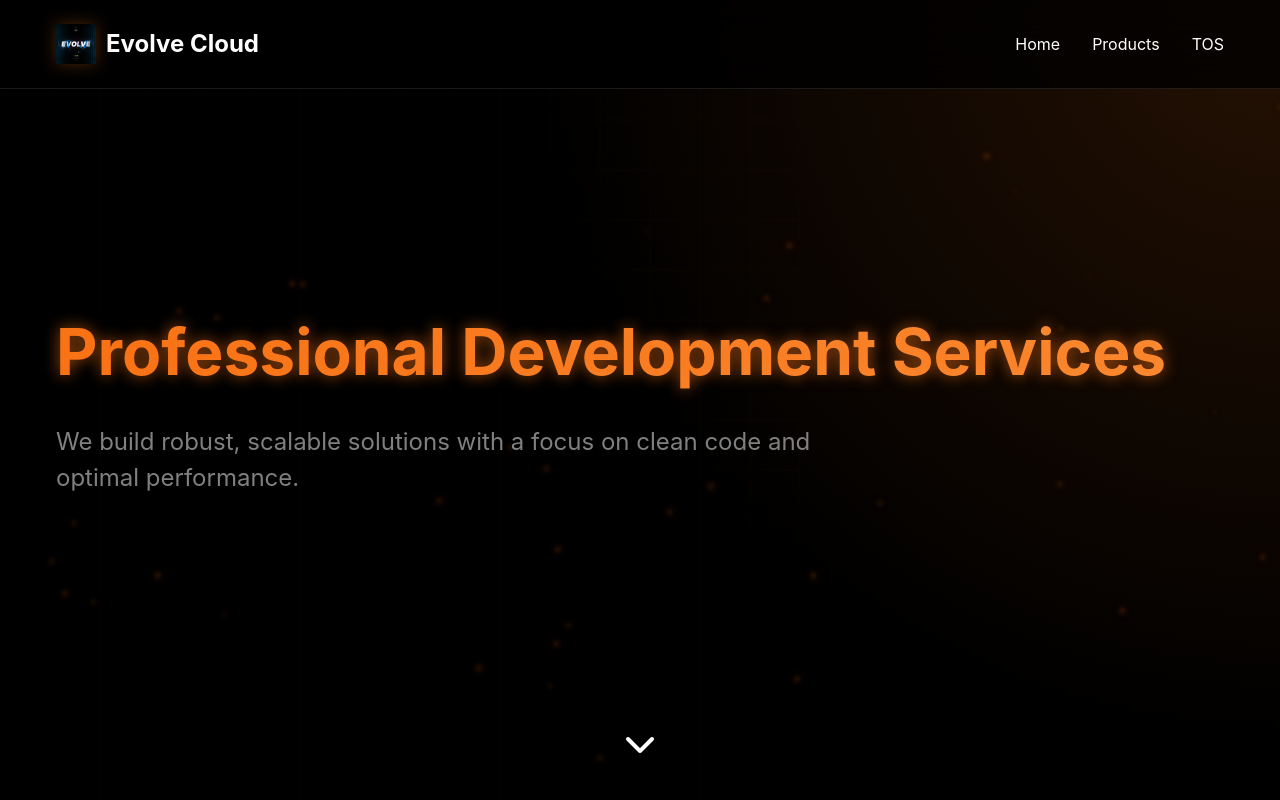
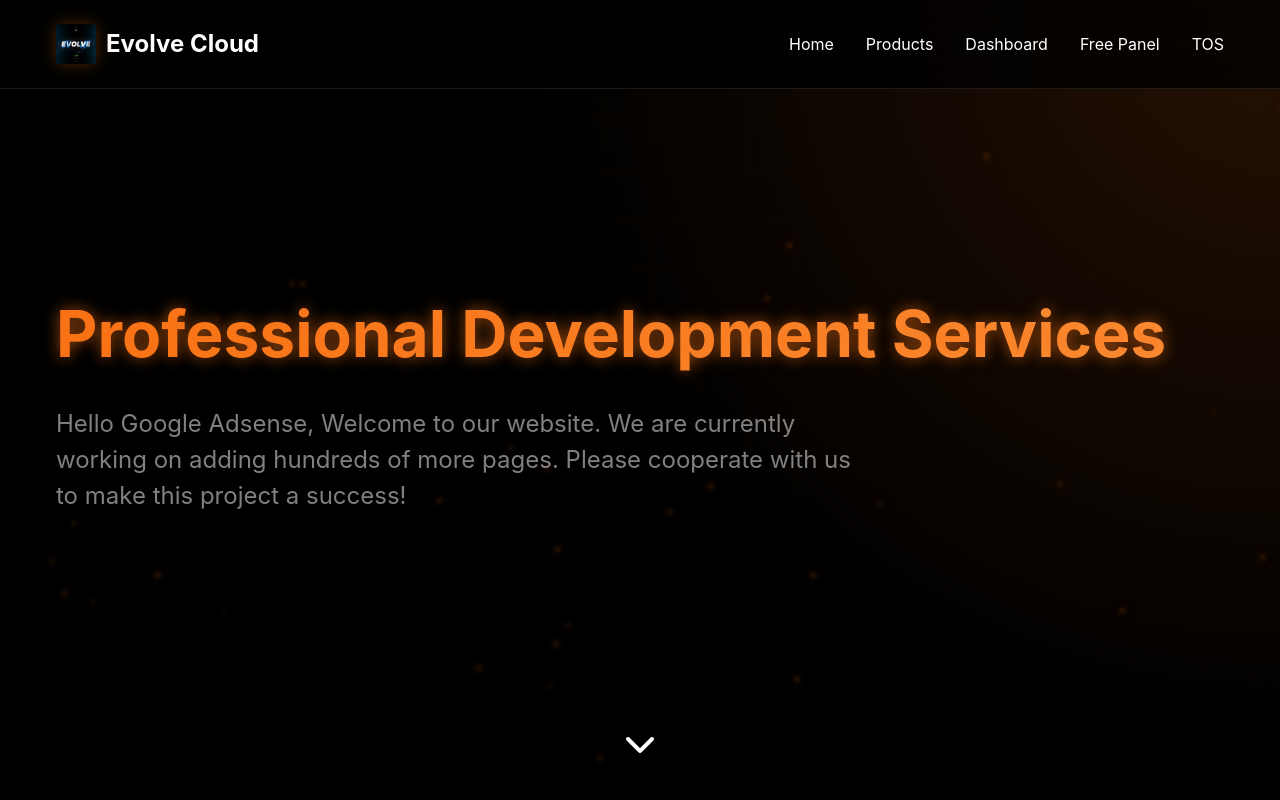
Before and after one commit to ownerzenuxs/wob, a plain HTML site: page index.html in a window 1280 px wide. Shown: the top 800 px of the page. Drawn offline with Linux system fonts and the light colour scheme; a script that the page names is missing.

Commit message:
Update index.html

```diff
--- a/index.html
+++ b/index.html
@@ -536,6 +536,8 @@
                 <nav class="nav-links">
                     <a href="/">Home</a>
                     <a href="products">Products</a>
+                    <a href="https://client.evolvecloud.xyz">Dashboard</a>
+                    <a href="https://gp.evolvecloud.xyz/">Free Panel</a>
                     <a href="https://hostingkarle.com/legal/">TOS</a>
                 </nav>
             </div>
@@ -546,7 +548,7 @@
         <section class="hero" id="home">
             <div class="container">
                 <h1>Professional Development Services</h1>
-                <p>We build robust, scalable solutions with a focus on clean code and optimal performance.</p>
+                <p>Hello Google Adsense, Welcome to our website. We are currently working on adding hundreds of more pages. Please cooperate with us to make this project a success!</p>
             </div>
             <div class="scroll-arrow" onclick="document.getElementById('features').scrollIntoView({behavior: 'smooth'})">
                 <i class="fas fa-chevron-down"></i>
```
